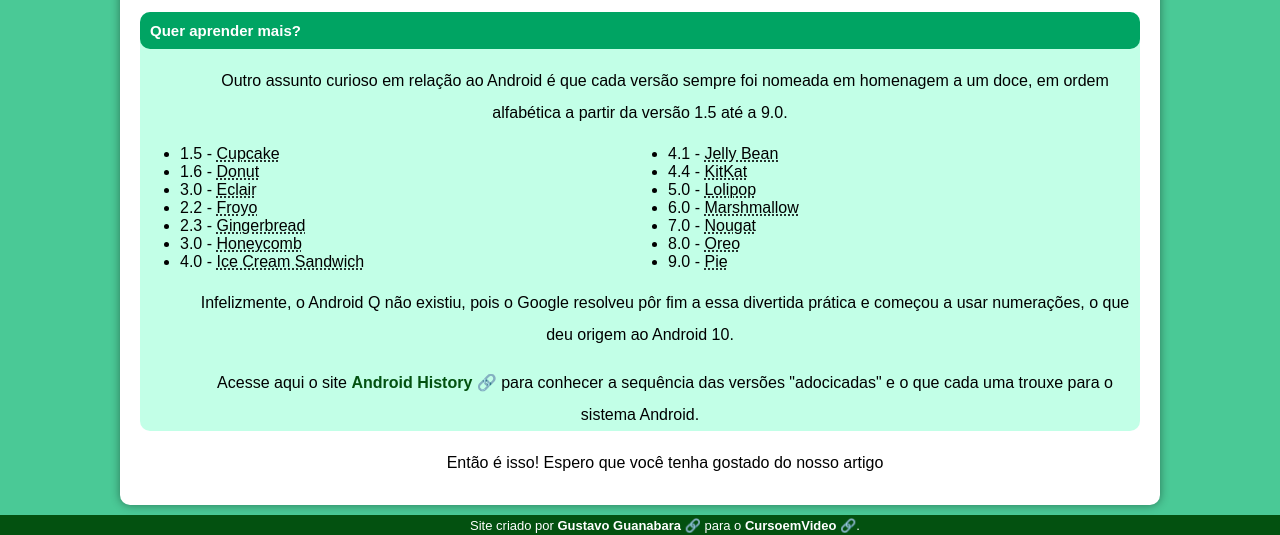
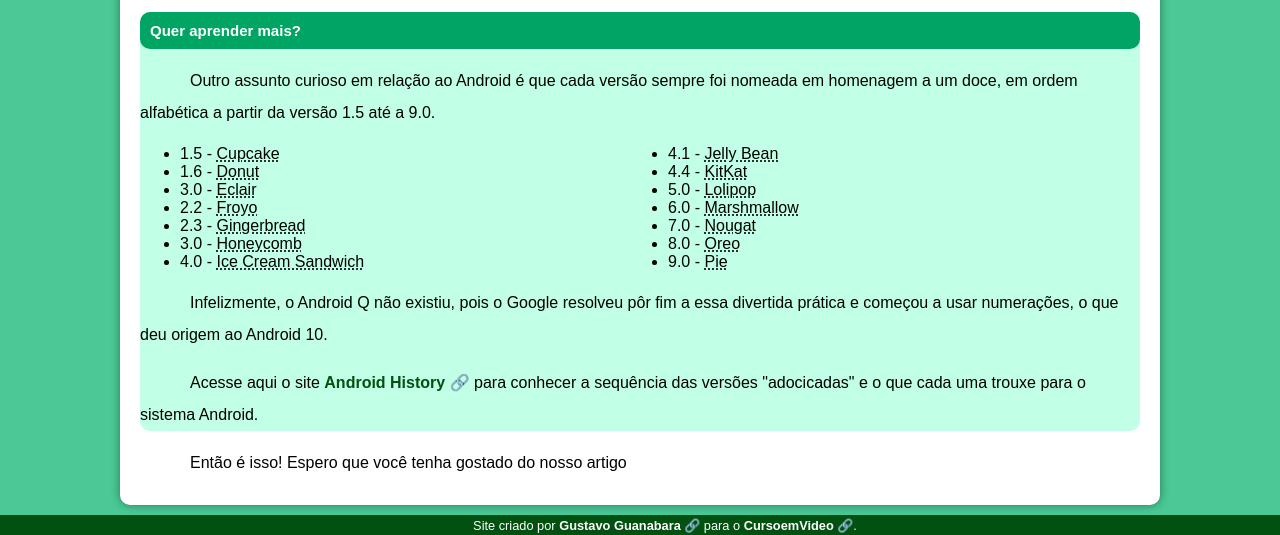
Before and after one commit to luisffelip/projeto-android, a plain HTML site: page index.html in a window 1280 px wide. Shown: the part 2259-2794 px from the top of the page. Drawn offline with Linux system fonts and the light colour scheme; a web font is replaced by a local one.

Commit message:
Alterações para melhor funcionalidade

```diff
--- a/styles.css
+++ b/styles.css
@@ -81,7 +81,6 @@ nav > a {
     text-decoration: none;
     color: white;
     font-weight: bold;
-    margin-right: 30px;
     font-size: 15px;
     padding: 10px;
     border-radius: 5px;
@@ -118,8 +117,6 @@ h2 {
 }
 
 p {
-    text-align: center;
-    justify-content: center;
     text-indent: 50px;
 }
 
@@ -160,7 +157,7 @@ footer {
     justify-content: center;
     height: 20px;
     margin-top: 10px;
-    font-size: 13px;
+    font-size: 80%;
 }
 
  a {
```
